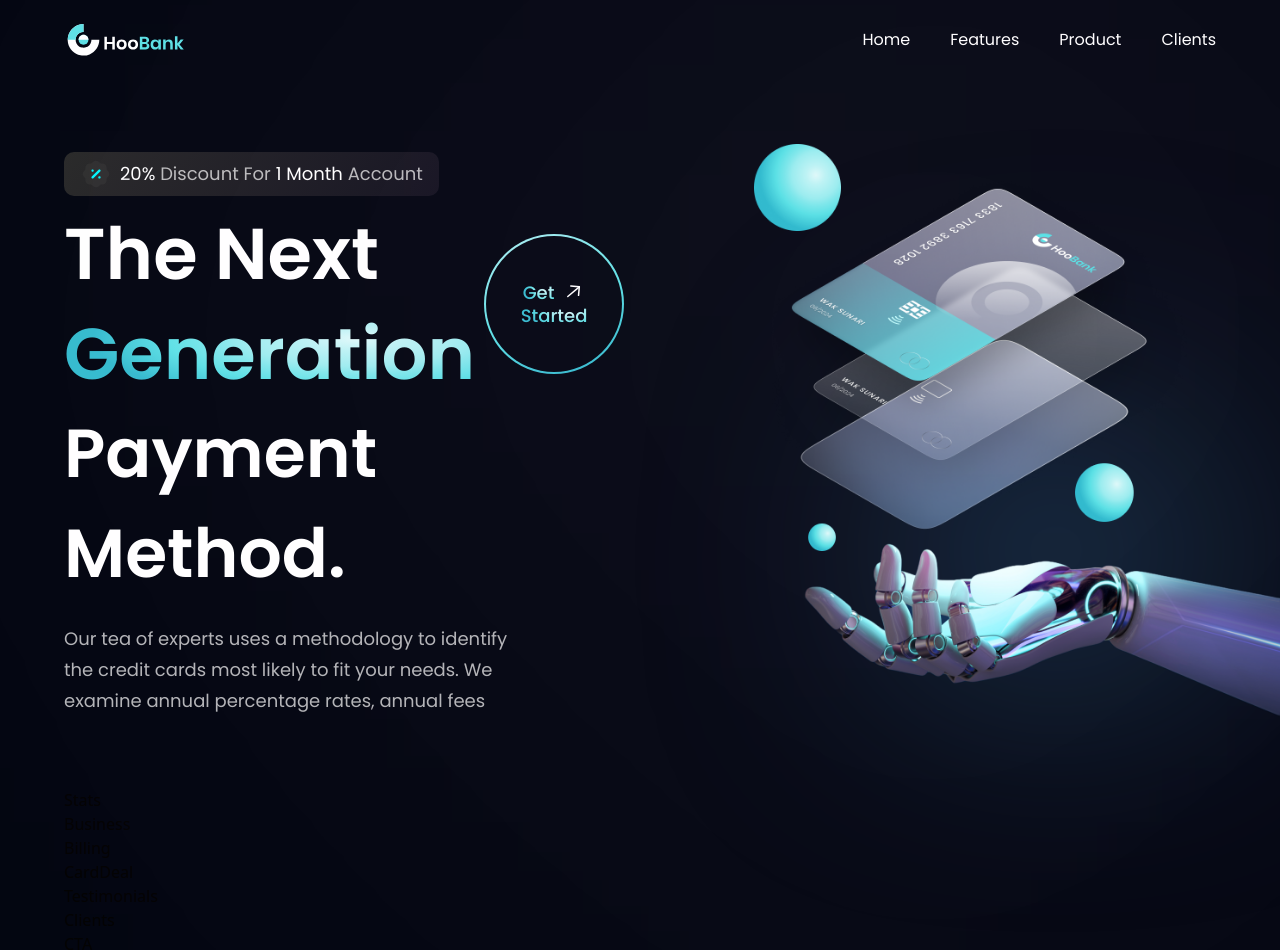
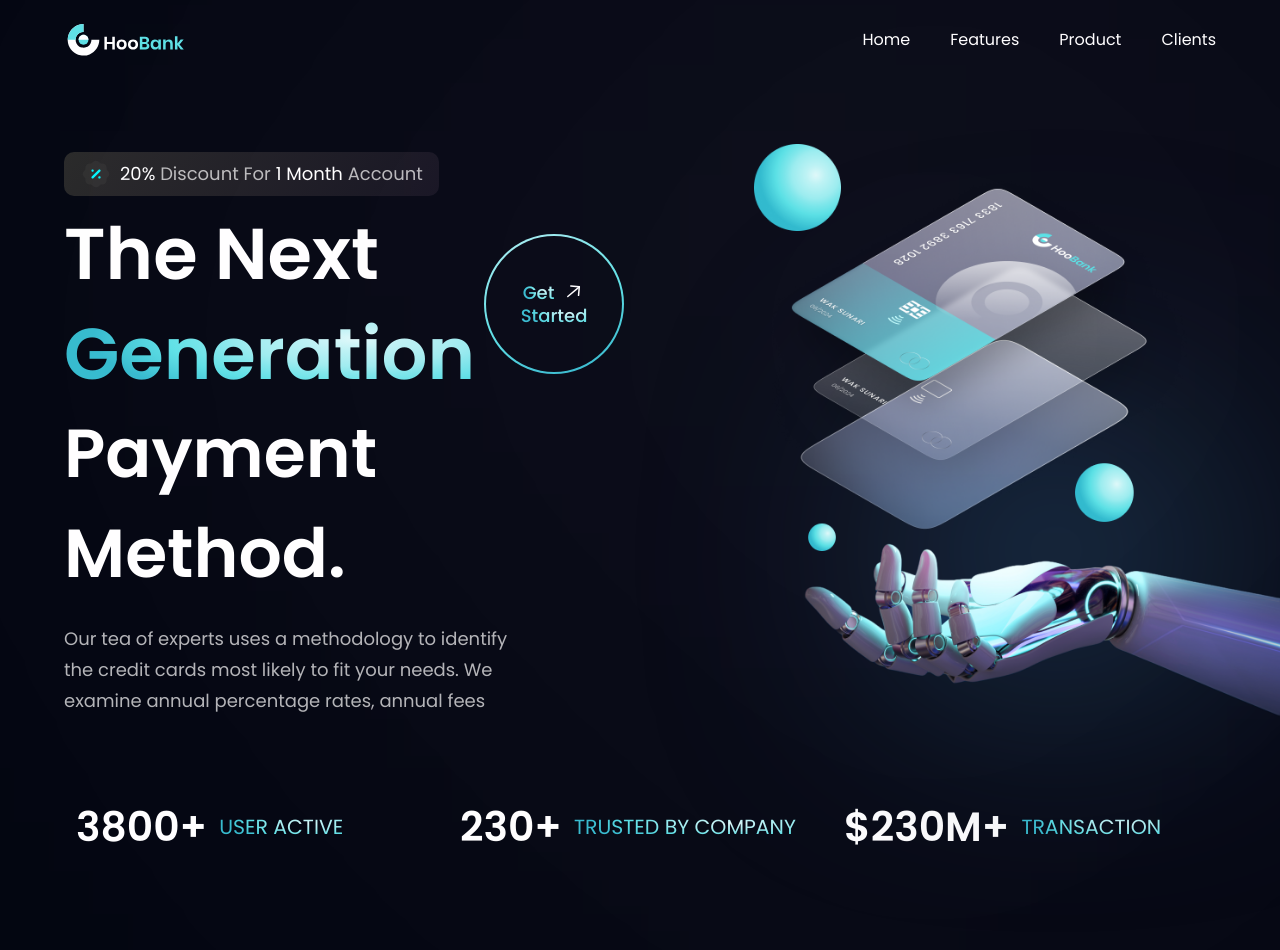
Before and after one commit to Amminn/modern-ui-ux-tailwind, a React (Vite) app: page / in a window 1280 px wide. Shown: the top 950 px of the page. Built offline with nearby package versions, Linux system fonts and the light colour scheme.

Commit message:
feat: done with stats section

```diff
--- a/src/components/Stats.jsx
+++ b/src/components/Stats.jsx
@@ -1,9 +1,19 @@
-import React from 'react'
+import { stats } from '../constants'
+import styles from '../styles'
 
-function Stats() {
-  return (
-    <div>Stats</div>
-  )
-}
+const Stats = () => (
+  <section className={`${styles.flexCenter} flex-wrap sm:mb-20 mb-6`}>
+    {stats.map((stat) => (
+      <div key={stat.id} className={`flex-1 flex justify-start items-center m-3`} >
+        <h4 className="font-poppins font-semibold xs:text-[40.89px] text-[30.89px] xs:leading-[53.16px] leading-[43.16px] text-white">
+          {stat.value}
+        </h4>
+        <p className="font-poppins font-normal xs:text-[20.45px] text-[15.45px] xs:leading-[26.58px] leading-[21.58px] text-gradient uppercase ml-3">
+          {stat.title}
+        </p>
+      </div>
+    ))}
+  </section>
+)
 
 export default Stats
```
